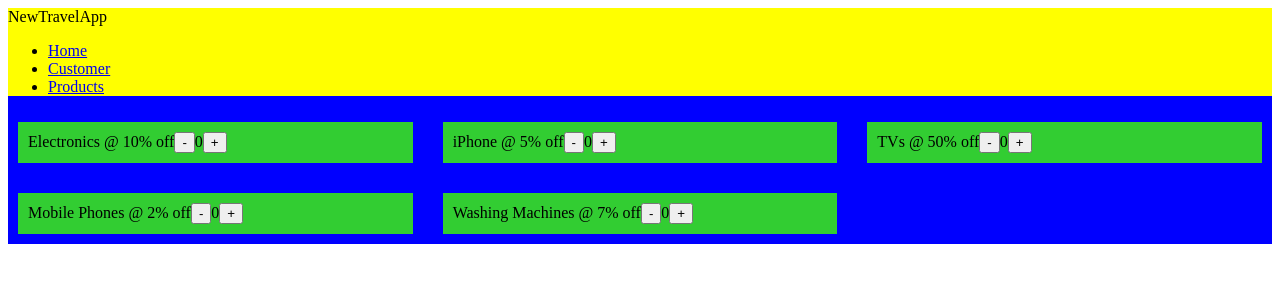
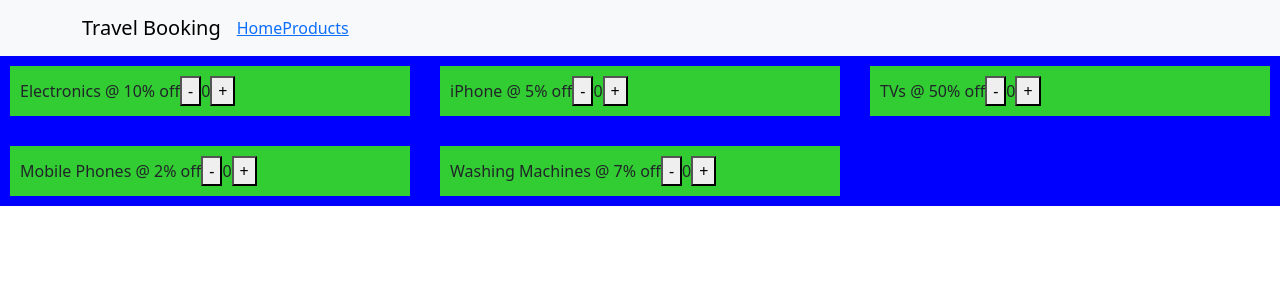
Before and after one commit to frontenddevtrainer/my-react-app-21-sep, a React (Vite) app: page / in a window 1280 px wide. Shown: the top 300 px of the page. Built offline with nearby package versions, Linux system fonts and the light colour scheme; data requests are answered from the project's data file.

Commit message:
Added support for Bootstrap.

```diff
--- a/package.json
+++ b/package.json
@@ -16,8 +16,10 @@
     "dev:api": "json-server --watch db.json --delay=1000"
   },
   "dependencies": {
+    "bootstrap": "^5.3.3",
     "json-server": "^0.17.4",
     "react": "^18.3.1",
+    "react-bootstrap": "^2.10.5",
     "react-dom": "^18.3.1",
     "react-router-dom": "^6.26.2"
   },
--- a/src/App.jsx
+++ b/src/App.jsx
@@ -5,6 +5,7 @@
 import ClassDemo from "./components/class-demo/class-demo.component";
 import LoginForm from "./components/login-form/login-form.component";
 import Router from "./routes";
+import 'bootstrap/dist/css/bootstrap.min.css';
 
 import { RouterProvider } from "react-router-dom";
 
--- a/src/components/header/header.component.jsx
+++ b/src/components/header/header.component.jsx
@@ -1,4 +1,8 @@
 import React from "react";
+import Container from 'react-bootstrap/Container';
+import Nav from 'react-bootstrap/Nav';
+import Navbar from 'react-bootstrap/Navbar';
+import NavDropdown from 'react-bootstrap/NavDropdown';
 import { Link } from "react-router-dom";
 
 const Header = (props) => {
@@ -12,21 +16,18 @@
   const { name: applicationName, count } = props;
 
   return (
-    <div style={{ backgroundColor: "yellow" }}>
-      {applicationName}
-
-      <ul>
-        <li>
-          <Link to={"/"}>Home</Link>
-        </li>
-        <li>
-          <Link to={"/customer"}>Customer</Link>
-        </li>
-        <li>
-          <Link to={"/products"}>Products</Link>
-        </li>
-      </ul>
-    </div>
+    <Navbar expand="lg" className="bg-body-tertiary">
+      <Container>
+        <Navbar.Brand href="#home">Travel Booking</Navbar.Brand>
+        <Navbar.Toggle aria-controls="basic-navbar-nav" />
+        <Navbar.Collapse id="basic-navbar-nav">
+          <Nav className="me-auto">
+            <Link to="/">Home</Link>
+            <Link to="/products">Products</Link>
+          </Nav>
+        </Navbar.Collapse>
+      </Container>
+    </Navbar>
   );
 };
 
```
Also changed, not shown: 1 other file (tests, documents, lock files or other folders).
